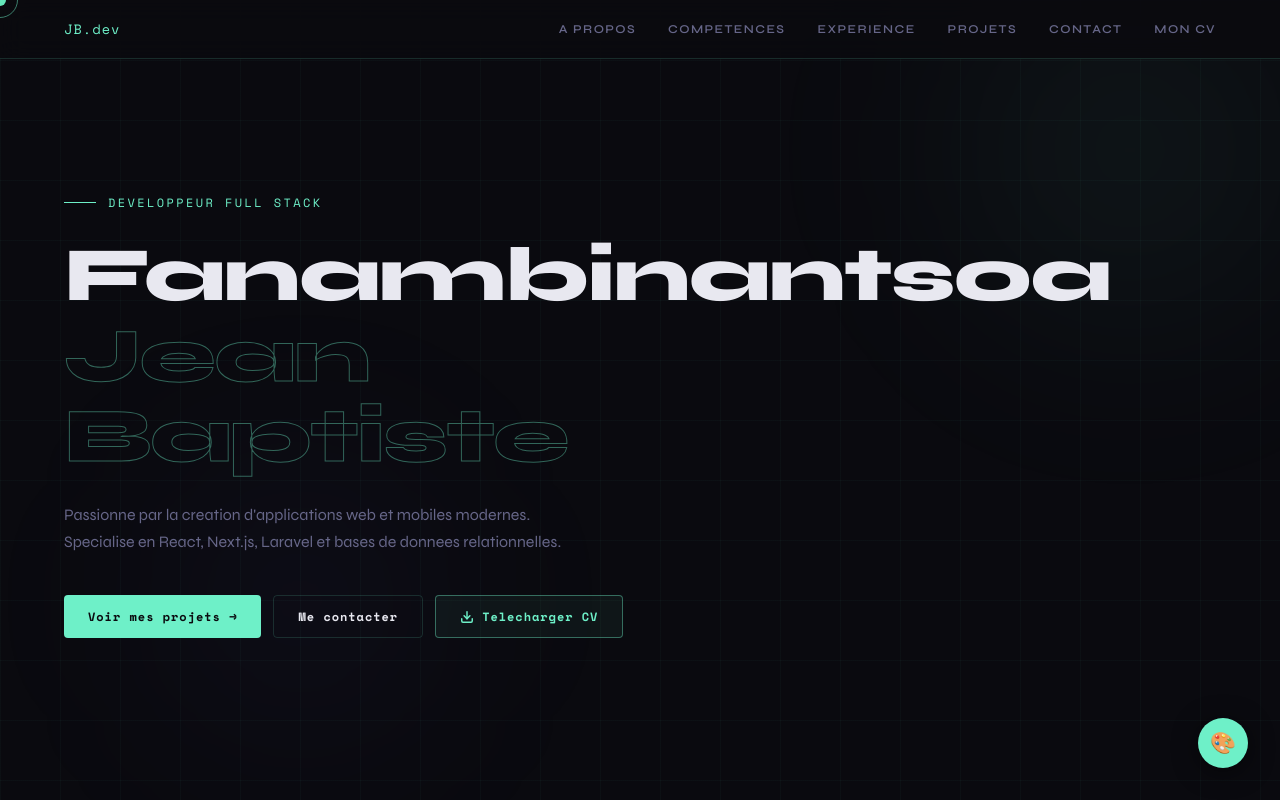
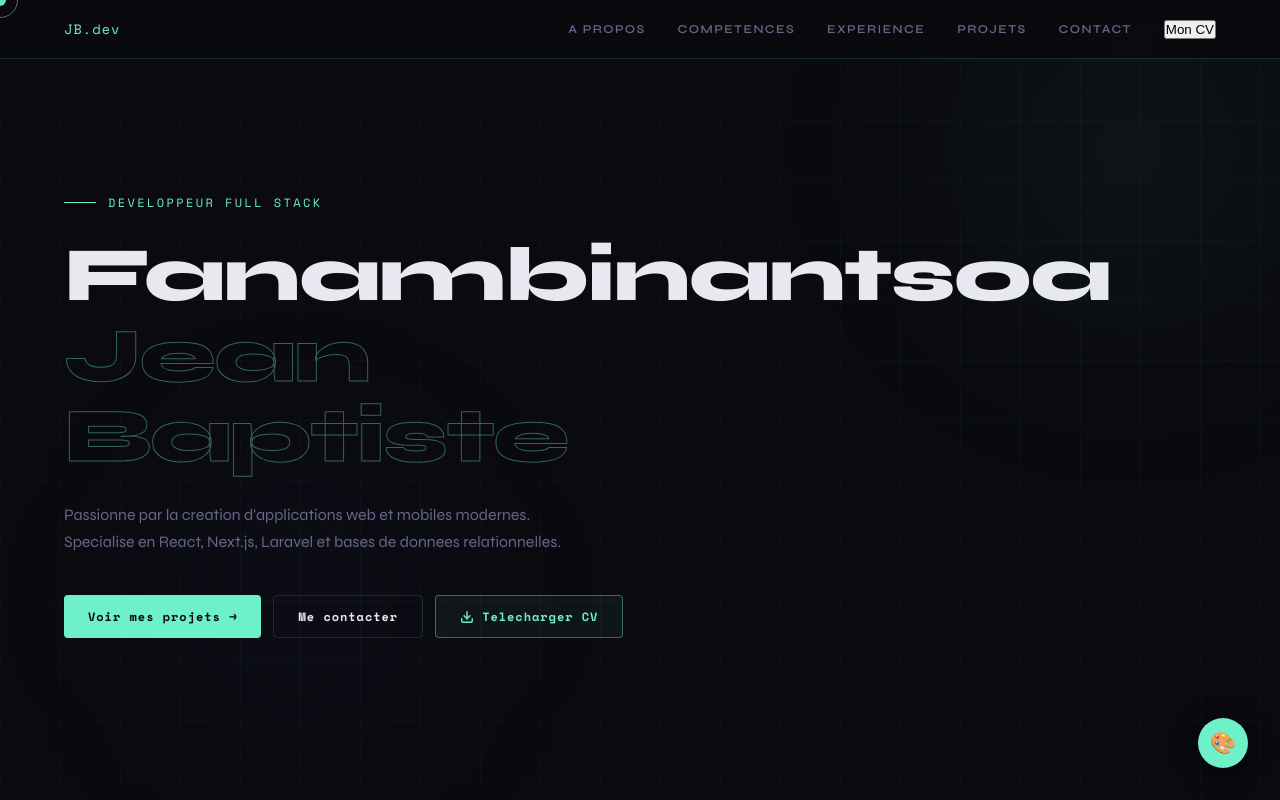
Before and after one commit to VoaybeDev/portfolio, a React (Create React App) app: page / in a window 1280 px wide. Shown: the top 800 px of the page. Built offline with nearby package versions, Linux system fonts and the light colour scheme.

Commit message:
fix: CV open/close tab properly

```diff
--- a/src/components/CV.js
+++ b/src/components/CV.js
@@ -1,4 +1,3 @@
-
 import React, { useRef, useEffect } from 'react';
 import './CV.css';
 
@@ -22,15 +21,9 @@ export default function CV({ onClose }) {
 
   const handlePrint = () => window.print();
 
-  // Ferme l'onglet et retourne au portfolio
+  // ✅ Ferme l'onglet CV et retourne au portfolio
   const handleClose = () => {
-    if (window.opener) {
-      window.close();
-    } else if (onClose) {
-      onClose();
-    } else {
-      window.history.back();
-    }
+    window.close(); // ferme l'onglet ouvert via window.open()
   };
 
   return (
--- a/src/components/Navbar.js
+++ b/src/components/Navbar.js
@@ -27,6 +27,13 @@ export default function Navbar() {
 
   const handleLink = () => setMenuOpen(false);
 
+  // ✅ Ouvre le CV dans un nouvel onglet proprement
+  const openCV = (e) => {
+    e.preventDefault();
+    window.open('/cv', '_blank', 'noopener');
+    setMenuOpen(false);
+  };
+
   return (
     <>
       <nav className="navbar">
@@ -43,15 +50,10 @@ export default function Navbar() {
             </a>
           ))}
 
-          {/* ── Bouton CV ── */}
-          <a
-            href="/cv"
-            target="_blank"
-            rel="noreferrer"
-            className="nav-cv-btn"
-          >
+          {/* ── Bouton CV — utilise button pour éviter les conflits ── */}
+          <button className="nav-cv-btn" onClick={openCV}>
             Mon CV
-          </a>
+          </button>
         </div>
 
         <button
@@ -78,16 +80,10 @@ export default function Navbar() {
           </a>
         ))}
 
-        {/* Lien CV aussi dans le menu mobile */}
-        <a
-          href="/cv"
-          target="_blank"
-          rel="noreferrer"
-          className="nav-cv-btn"
-          onClick={handleLink}
-        >
+        {/* Bouton CV dans le menu mobile aussi */}
+        <button className="nav-cv-btn" onClick={openCV}>
           Mon CV
-        </a>
+        </button>
       </div>
     </>
   );
```
